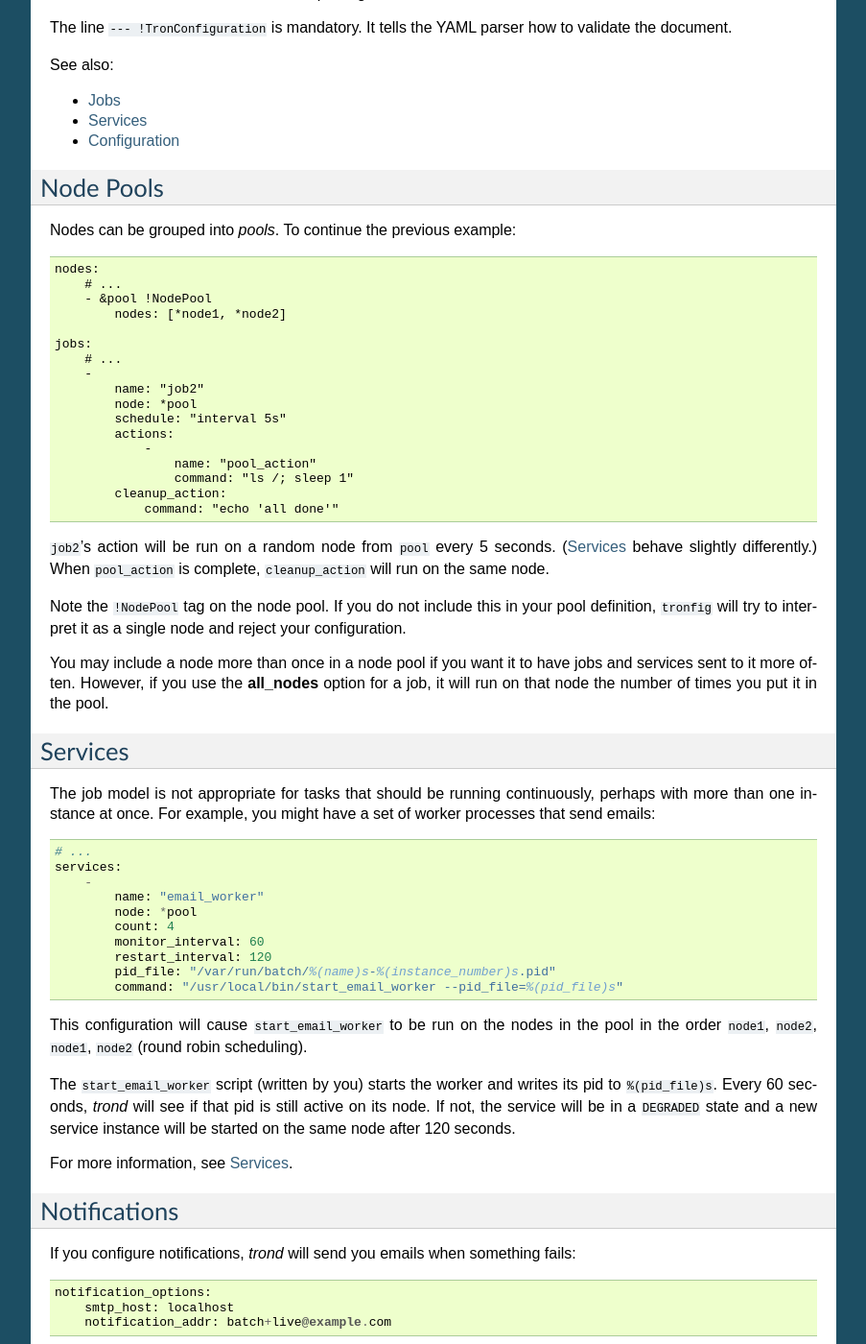
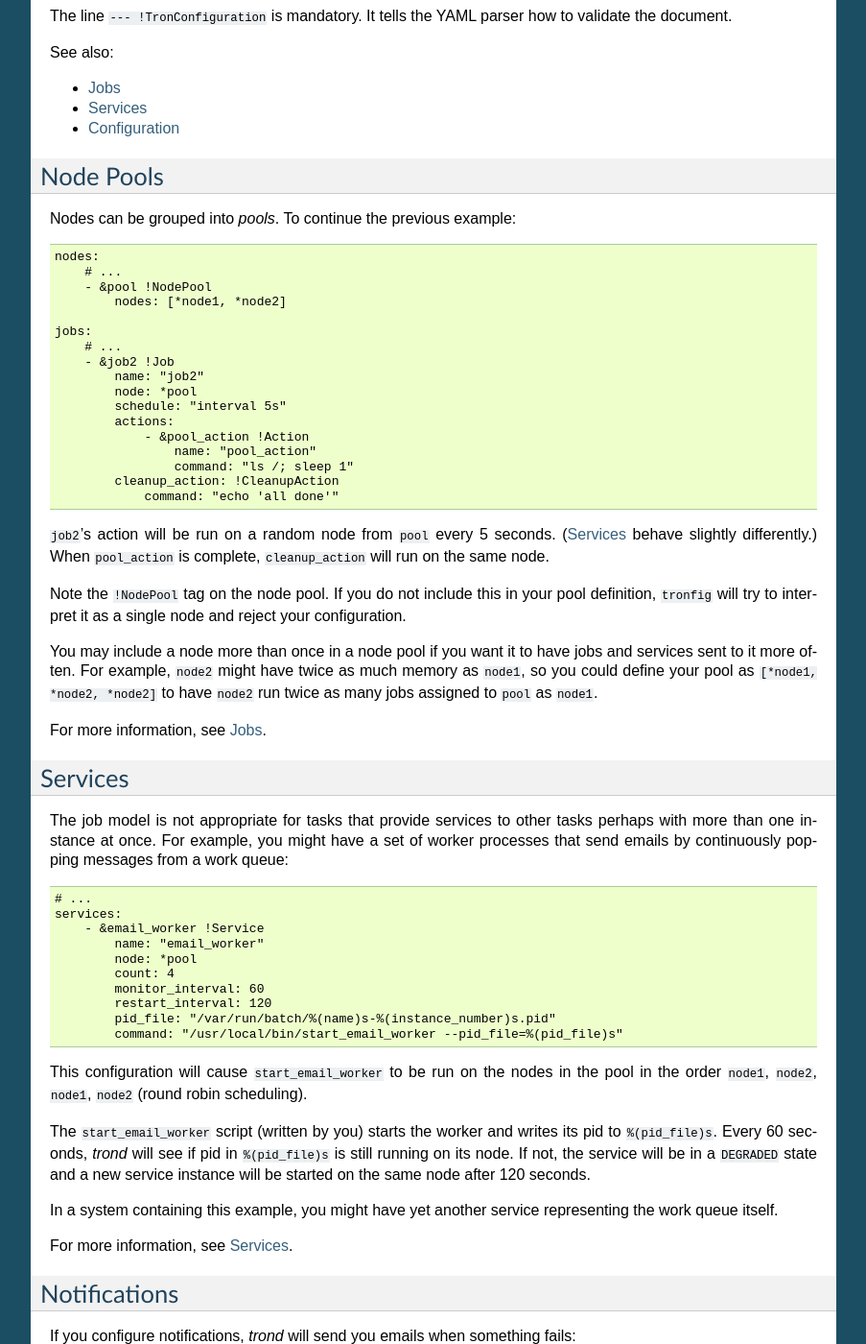
Before and after one commit to Yelp/Tron, a Sphinx documentation site: the page built from docs/overview.rst, in a window 1280 px wide and 1400 px high, scrolled down 1171 px. Shown: the whole window at 96% size, without its empty margins (198-1101 px from the left). Built offline with Sphinx 7.4.7, drawn with Linux system fonts in a browser that asks for light colours; some of the changed text lies outside the part shown.

Commit message:
Several documentation updates (see below)
* Clarified use of tags
* Clarified pool behavior when a node appears twice in the list
* Clarified command context and string interpolation
* Included anchors and tags in almost all examples
* Bolded all default arguments (hope I didn't miss any)
* Explained actions and dependencies in more detail
* Re-worded explanations of services

```diff
--- a/docs/overview.rst
+++ b/docs/overview.rst
@@ -1,11 +1,5 @@
 Overview
 ========
-
-.. note::
-
-    The configuration examples in this document are valid, but omit some YAML
-    markup that is useful for validation. See :doc:`config` for examples of
-    best practices.
 
 Batch process scheduling on single UNIX machines has historically been managed
 by :command:`cron` and its derivatives. But if you have many batches and many
@@ -46,28 +40,33 @@ each of which is responsible for a single job::
     --- !TronConfiguration
 
     nodes:
-        - &node1
+        - &node1 !Node
             hostname: 'batch1'
-        - &node2
+        - &node2 !Node
             hostname: 'batch2'
 
     jobs:
-        -
+        - &job0 !Job
             name: "job0"
             node: *node1
             schedule: "interval 20s"
             actions:
-                -
+                - &batch1action !Action
                     name: "batch1action"
                     command: "sleep 3; echo asdfasdf"
-        -
+        - &job1 !Job
             name: "job1"
             node: *node2
             schedule: "interval 20s"
             actions:
-                -
+                - &batch2action !Action
                     name: "batch2action"
                     command: "cat big.txt; sleep 10"
+
+.. note::
+
+    If the ``!Tag``, ``&anchor``, or ``*alias`` syntax is unfamiliar to you,
+    read :ref:`config_syntax`.
 
 How the nodes are set up and assigned to jobs is entirely up to you. They may
 have different operating systems, access to different databases, different
@@ -96,15 +95,15 @@ Nodes can be grouped into *pools*. To continue the previous example::
 
     jobs:
         # ...
-        -
+        - &job2 !Job
             name: "job2"
             node: *pool
             schedule: "interval 5s"
             actions:
-                -
+                - &pool_action !Action
                     name: "pool_action"
                     command: "ls /; sleep 1"
-            cleanup_action:
+            cleanup_action: !CleanupAction
                 command: "echo 'all done'"
 
 ``job2``'s action will be run on a random node from ``pool`` every 5 seconds.
@@ -116,22 +115,26 @@ pool definition, ``tronfig`` will try to interpret it as a single node and
 reject your configuration.
 
 You may include a node more than once in a node pool if you want it to have
-jobs and services sent to it more often. However, if you use the **all_nodes**
-option for a job, it will run on that node the number of times you put it in
-the pool.
+jobs and services sent to it more often. For example, ``node2`` might have
+twice as much memory as ``node1``, so you could define your pool as ``[*node1,
+*node2, *node2]`` to have ``node2`` run twice as many jobs assigned to ``pool``
+as ``node1``.
+
+For more information, see :doc:`jobs`.
 
 .. _overview_services:
 
 Services
 --------
 
-The job model is not appropriate for tasks that should be running continuously,
-perhaps with more than one instance at once. For example, you might have a
-set of worker processes that send emails::
+The job model is not appropriate for tasks that provide services to other tasks
+perhaps with more than one instance at once. For example, you might have a set
+of worker processes that send emails by continuously popping messages from a
+work queue::
 
     # ...
     services:
-        -
+        - &email_worker !Service
             name: "email_worker"
             node: *pool
             count: 4
@@ -145,9 +148,13 @@ in the pool in the order ``node1``, ``node2``, ``node1``, ``node2`` (round
 robin scheduling).
 
 The ``start_email_worker`` script (written by you) starts the worker and writes
-its pid to ``%(pid_file)s``. Every 60 seconds, `trond` will see if that pid is
-still active on its node. If not, the service will be in a ``DEGRADED`` state
-and a new service instance will be started on the same node after 120 seconds.
+its pid to ``%(pid_file)s``. Every 60 seconds, `trond` will see if pid in
+``%(pid_file)s`` is still running on its node. If not, the service will be in a
+``DEGRADED`` state and a new service instance will be started on the same node
+after 120 seconds.
+
+In a system containing this example, you might have yet another service
+representing the work queue itself.
 
 For more information, see :doc:`services`.
 
```
Also changed, not shown: other parts of docs/overview.rst (+1 -1 lines), docs/config.rst (+23 -8 lines), docs/jobs.rst (+26 -5 lines), docs/services.rst (+10 -6 lines).
